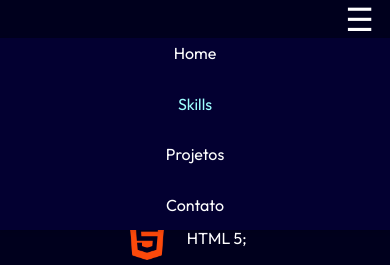
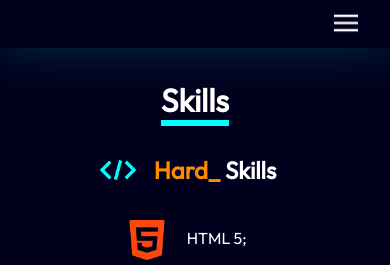
Before and after one commit to matheusfonseca18/Portfolio-1, a plain HTML site: page skills.html in a window 390 px wide. Shown: the top 265 px of the page. Drawn offline with Linux system fonts and the light colour scheme.

Commit message:
arrumando menu responsivo

```diff
--- a/css/base.css
+++ b/css/base.css
@@ -1,4 +1,21 @@
 @charset "UTF-8";
+
+* {
+  color: white;
+  padding: 0;
+  margin: 0;
+  text-align: justify;
+  font-family: "Outfit", sans-serif;
+  box-sizing: border-box;
+}
+
+body {
+  background-color: rgb(0, 0, 29);
+}
+
+a {
+  text-decoration: none;
+}
 
 /* scroll */
 
@@ -14,50 +31,49 @@
   background: hsl(240, 12%, 45%);
 }
 
-* {
-  color: white;
-  padding: 0;
-  margin: 0;
-  text-align: justify;
-  font-family: "Outfit", sans-serif;
-  box-sizing: border-box;
-  scroll-behavior: smooth;
+/* mmenu */
+
+header {
+  position: fixed;
+  width: 100vw;
+  z-index: 2;
 }
 
-body {
-  background-color: rgb(0, 0, 29);
-}
-
-a {
-  text-decoration: none;
-}
-
-/* mmenu */
-.navegation {
+.nav-bar {
   background-color: rgb(0, 0, 29);
   box-shadow: 0 0 3rem rgb(1, 238, 255, 20%);
   color: white;
   height: 2.4rem;
-  position: fixed;
   width: 100%;
   display: flex;
   justify-content: center;
   align-items: center;
-  z-index: 1;
+
 }
 
-.menu-toggle {
-  display: none;
-  cursor: pointer;
+.nav-list {
+  display: flex;
+  align-items: center;
 }
 
-.menu {
+.nav-list ul {
   display: flex;
+  justify-content: center;
   list-style: none;
 }
 
-.menu li {
-  margin-left: 20px;
+.nav-link {
+  text-decoration: none;
+  font-size: 1.15rem;
+  color: #fff;
+}
+
+.mobile-menu-icon {
+  display: none;
+}
+
+.mobile-menu {
+  display: none;
 }
 
 .linkshome {
@@ -80,6 +96,7 @@ a {
 }
 
 /* footer */
+
 .rodape {
   height: 10rem;
   width: 100%;
@@ -140,17 +157,52 @@ a {
   color: rebeccapurple;
 }
 
+/* responsive */
+
 @media screen and (max-width: 768px) {
 
-  .navegation {
-    display: flex;
+  /* menu */
+
+  .nav-bar {
+    padding: 1.5rem;
     justify-content: flex-end;
   }
 
-  .menu-toggle {
+  .nav-item {
+    display: none;
+  }
+
+  .mobile-menu-icon {
+    display: flex;
+  }
+
+  .menu-icon {
+    height: 1.5rem;
+    margin: 0.5rem;
+  }
+
+  .mobile-menu-icon button {
+    background-color: transparent;
+    border: none;
+    cursor: pointer;
+  }
+
+  .mobile-menu ul {
+    display: flex;
+    flex-direction: column;
+    align-items: center;
+    background-color: #030031;
+    box-shadow: 0 2px 5px rgba(0, 0, 0, 0.1);
+    height: 58vw;
+  }
+
+  .mobile-menu .nav-item {
     display: block;
-    font-size: 2rem;
-    margin-right: 1rem;
+    padding-top: 1.2rem;
+  }
+
+  .open {
+    display: block;
   }
 
   .linkshome {
@@ -163,30 +215,7 @@ a {
     transform: scale(1);
   }
 
-  .menu {
-    display: flex;
-    align-items: center;
-    flex-direction: column;
-    position: absolute;
-    top: 100%;
-    width: 100%;
-    background-color: #030031;
-    box-shadow: 0 2px 5px rgba(0, 0, 0, 0.1);
-    height: 12rem;
-    max-height: 40vh;
-  }
-
-  .menu li {
-    margin: 10px 0;
-  }
-
-  .menu li:first-child {
-    margin-top: 0;
-  }
-
-  .menu li:last-child {
-    margin-bottom: 0;
-  }
+  /* rodape */
 
   .rodape {
     flex-direction: column;
@@ -196,5 +225,4 @@ a {
   .rodape ul {
     margin: 2rem 0;
   }
-
 }
--- a/css/contato.css
+++ b/css/contato.css
@@ -4,7 +4,6 @@
   border-bottom: solid 0.4rem rgb(159, 255, 255);
   color: #9fffff;
 }
-
 
 #container4 {
   display: grid;
--- a/css/home.css
+++ b/css/home.css
@@ -4,7 +4,6 @@
   border-bottom: solid 0.4rem rgb(159, 255, 255);
   color: #9fffff;
 }
-
 
 .p1 {
   text-indent: 1rem;
--- a/css/skills.css
+++ b/css/skills.css
@@ -80,8 +80,8 @@
   transform: scale(0.95);
 }
 
+@media screen and (max-width: 768px) {
 
-@media screen and (max-width: 768px) {
 #container2 {
   display: flex;
   align-items: center;
--- a/script/main.js
+++ b/script/main.js
@@ -1,4 +1,25 @@
-document.querySelector('.menu-toggle').addEventListener('click', function() {
-    let menu = document.querySelector('.menu');
-    menu.style.display = menu.style.display === 'none' ? 'flex' : 'none';
-  });
+// declarando variavel pra ser usada
+const menuMobile = document.querySelector(".mobile-menu");
+
+function menuShow() {
+  // se (verdadeiro) elemento da atribuida a varoavel tem a classe, remova a classe e muda a imagem
+  if (menuMobile.classList.contains("open")) {
+    menuMobile.classList.remove("open");
+    document.querySelector(".menu-icon").src = "img/icones/menu.png";
+    // se (falso) nao tem, adiciona a classe e mude a imagem
+  } else {
+    menuMobile.classList.add("open");
+    document.querySelector(".menu-icon").src = "img/icones/close.png";
+  }
+}
+
+window.onclick = (event) => {
+  if (!event.target.matches(".menu-icon")) {
+    if (menuMobile.classList.contains("open")) {
+      menuMobile.classList.remove("open");
+      document.querySelector(".menu-icon").src = "img/icones/menu.png";
+    }
+  }
+};
+
+menuMobile.addEventListener("click", (event) => event.stopPropagation());
--- a/skills.html
+++ b/skills.html
@@ -17,27 +17,52 @@
   </head>
   <body>
     <header>
-      <nav>
-        <div class="navegation">
-          <div class="menu-toggle">&#9776;</div>
-          <ul class="menu">
-            <li>
-              <a href="index.html"><div class="linkshome">Home</div></a>
+      <nav class="nav-bar">
+
+        <div class="nav-list">
+          <ul>
+            <li class="nav-item">
+              <a class="nav-link" href="index.html"><div class="linkshome">Home</div></a>
             </li>
-            <li>
-              <a href="skills.html"
-                ><div class="linkshome ativo-skills">Skills</div></a
+            <li class="nav-item">
+              <a class="nav-link" href="skills.html"><div class="linkshome ativo-skills">Skills</div></a>
+            </li>
+            <li class="nav-item">
+              <a class="nav-link" href="projetos.html"
+                ><div class="linkshome">Projetos</div></a
               >
             </li>
-            <li>
-              <a href="projetos.html"><div class="linkshome">Projetos</div></a>
-            </li>
-            <li>
-              <a href="contato.html"><div class="linkshome">Contato</div></a>
+            <li class="nav-item">
+              <a class="nav-link" href="contato.html"><div class="linkshome">Contato</div></a>
             </li>
           </ul>
         </div>
+
+        <div class="mobile-menu-icon" onclick="menuShow()">
+          <button ><img src="img/icones/menu.png" alt="" class="menu-icon"></button>
+        </div>
+
       </nav>
+
+      <div class="mobile-menu">
+        <ul>
+          <li class="nav-item">
+            <a class="nav-link" href="index.html"><div class="linkshome">Home</div></a>
+          </li>
+          <li class="nav-item">
+            <a class="nav-link" href="skills.html"><div class="linkshome ativo-skills">Skills</div></a>
+          </li>
+          <li class="nav-item">
+            <a class="nav-link" href="projetos.html"
+              ><div class="linkshome">Projetos</div></a
+            >
+          </li>
+          <li class="nav-item">
+            <a class="nav-link" href="contato.html"><div class="linkshome">Contato</div></a>
+          </li>
+        </ul>
+      </div>
+
     </header>
 
     <main>
```
Also changed, not shown: contato.html (+39 -14 lines), css/animation.css (+8 -8 lines), index.html (+39 -14 lines), projetos.html (+44 -23 lines), img/icones/close.png (added), img/icones/menu.png (added).
